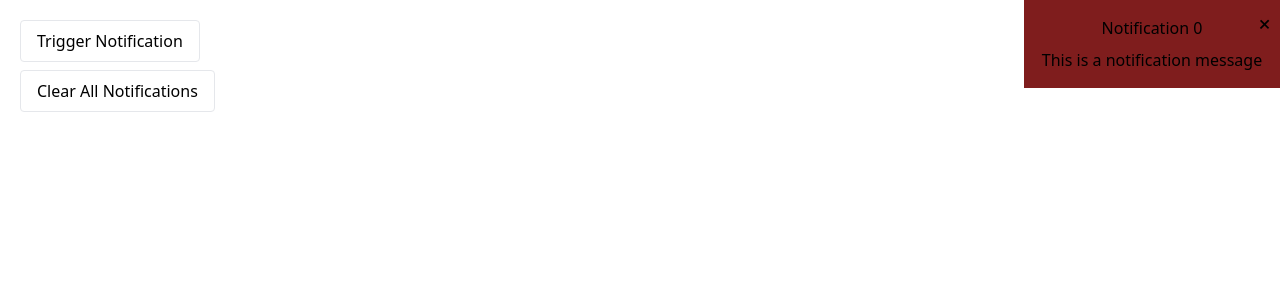
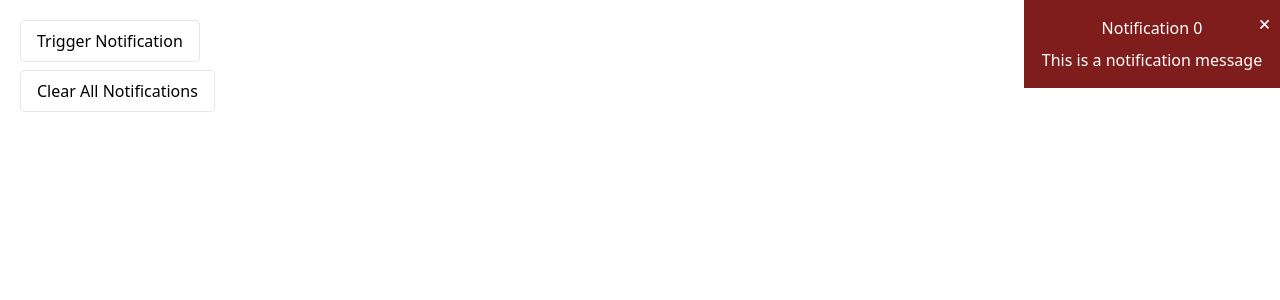
Before and after one commit to juleshwar/react-basic-toast-notification, a React (Vite) app: page / in a window 1280 px wide. Both pictures are taken after a click on the button "Trigger Notification". Shown: the top 300 px of the page. Built offline with nearby package versions, Linux system fonts and the light colour scheme.

Commit message:
style: making text white for better contrast

```diff
--- a/src/ToastComponent.js
+++ b/src/ToastComponent.js
@@ -3,7 +3,7 @@ import React from 'react'
 function ToastComponent(props) {
     const {title, message, id, onClickClose} = props
     return (
-        <div className="flex flex-col relative items-center bg-red-900 px-2 py-4 w-64">
+        <div className="flex flex-col relative items-center bg-red-900 px-2 py-4 w-64 text-white">
             <button className="absolute right-2 top-2 transform rotate-45 text-2xl" onClick={onClickClose.bind(this, id)}>+</button>
             <h2>{title}</h2>
             <p className="mt-2">{message}</p>
```
